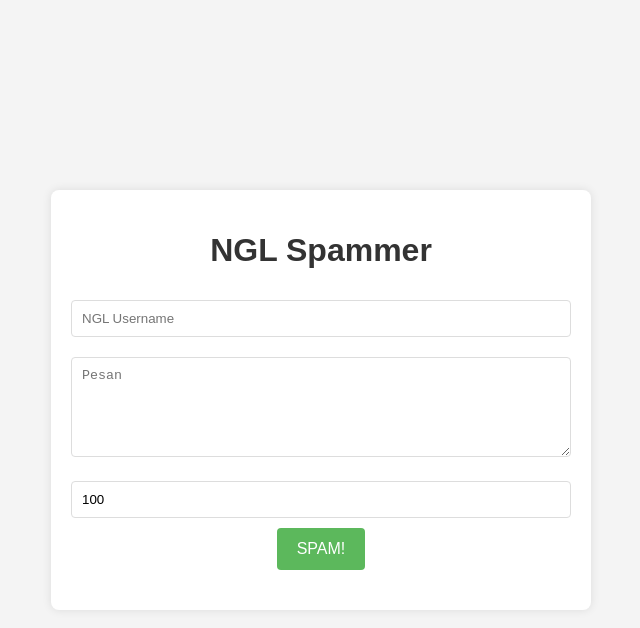
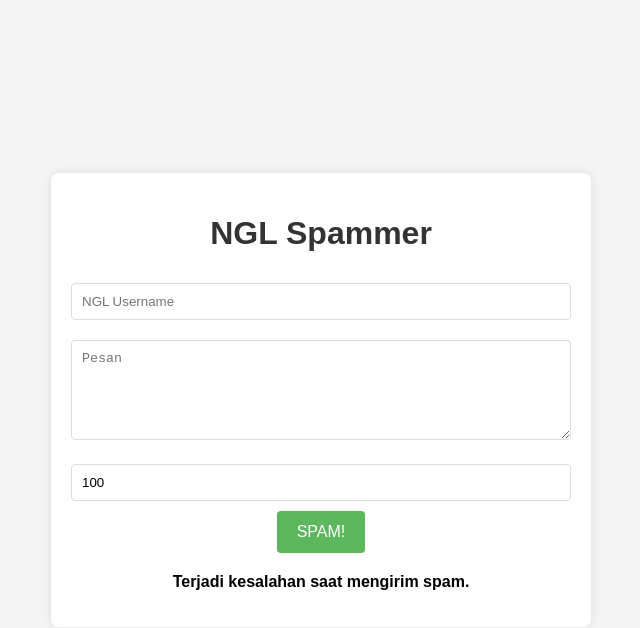
Before and after one commit to dapztzy5912/sianjing, a plain HTML site: page public/index.html in a window 1280 px wide. Both pictures are taken after a click on the button "SPAM!". Shown: the whole page, without its empty margins (319-959 px from the left). Drawn offline with Linux system fonts and the light colour scheme; files that its build step writes are made by us from their sources; no server answers.

Commit message:
Update index.html

```diff
--- a/public/index.html
+++ b/public/index.html
@@ -14,6 +14,38 @@
         <div id="status"></div>
         <ul id="results"></ul>
     </div>
-    <script src="src/script.js"></script>
+    <script>
+        document.getElementById('spamButton').addEventListener('click', function() {
+    const nglUsername = document.getElementById('nglUsername').value;
+    const message = document.getElementById('message').value;
+    const count = document.getElementById('count').value;
+    const statusDiv = document.getElementById('status');
+    const resultsList = document.getElementById('results');
+
+    resultsList.innerHTML = ''; // Clear previous results
+    statusDiv.textContent = 'Sedang menjalankan spam...';
+
+    fetch('/api/spam', {
+        method: 'POST',
+        headers: {
+            'Content-Type': 'application/json'
+        },
+        body: JSON.stringify({ nglusername: nglUsername, message: message, count: count })
+    })
+    .then(response => response.json())
+    .then(data => {
+        statusDiv.textContent = 'Spam selesai!';
+        data.results.forEach((result, index) => {
+            const listItem = document.createElement('li');
+            listItem.textContent = `Pesan ${index + 1}: ${result ? 'Berhasil' : 'Gagal'}`;
+            resultsList.appendChild(listItem);
+        });
+    })
+    .catch(error => {
+        console.error('Error:', error);
+        statusDiv.textContent = 'Terjadi kesalahan saat mengirim spam.';
+    });
+});
+    </script>
 </body>
 </html>
```
